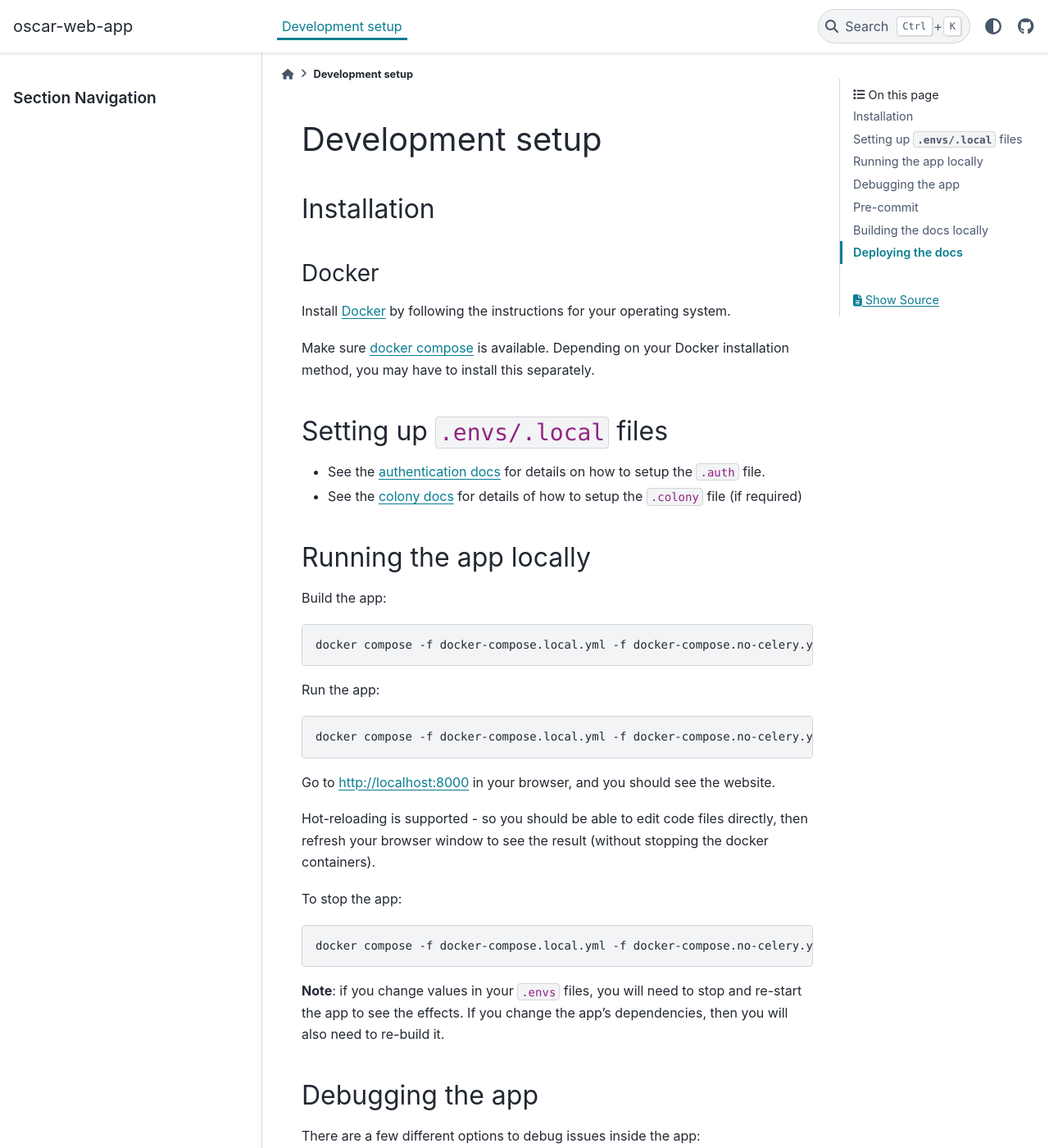
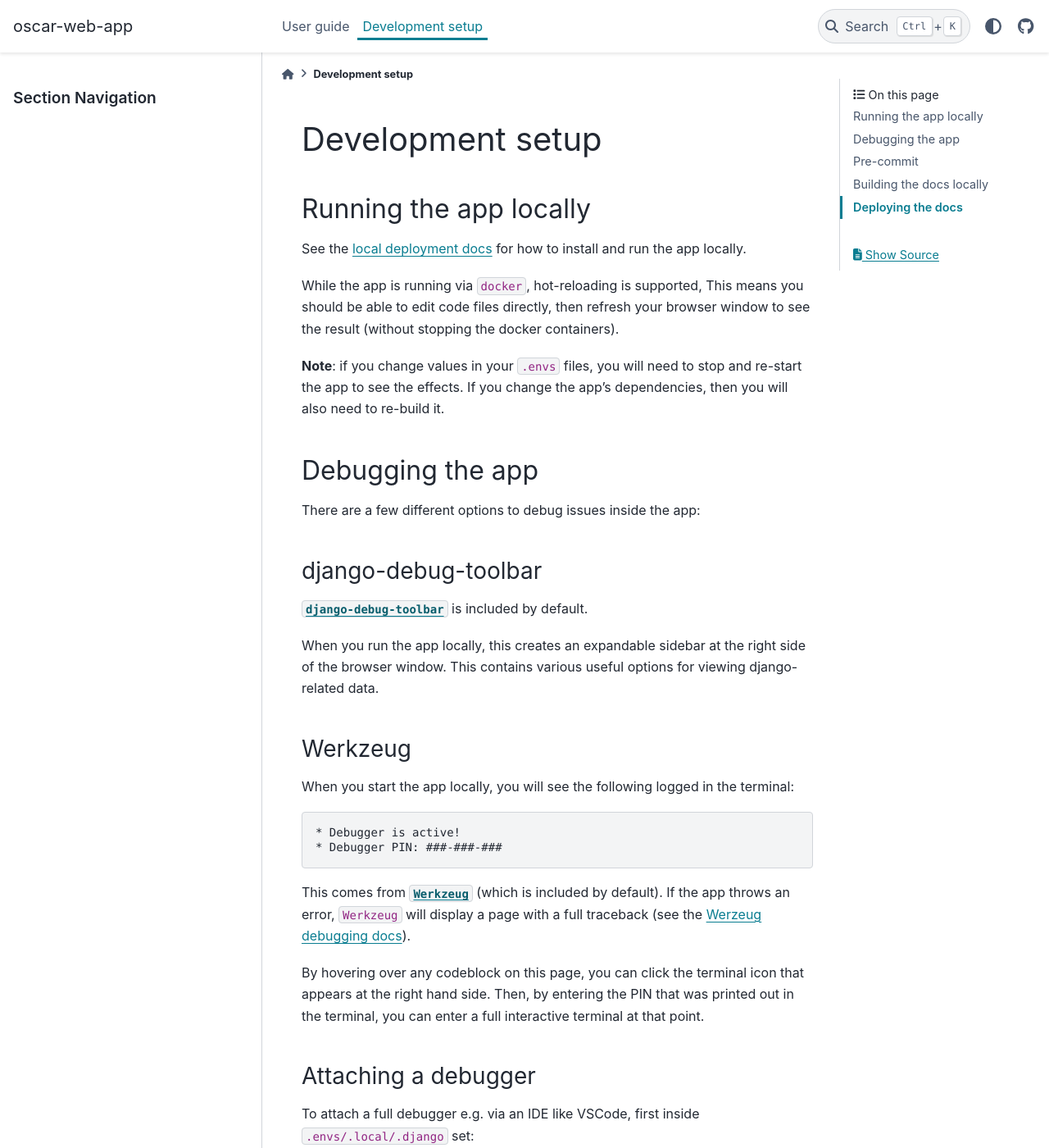
Before and after one commit to neuroinformatics-unit/OSCaR-web-app, a Sphinx documentation site: the page built from docs/source/developer_setup.md, in a window 1280 px wide and 1400 px high. Shown: the whole window at 82% size. Built offline with Sphinx 7.4.7 and the PyData theme 0.15.4, drawn with Linux system fonts in a browser that asks for light colours; pages that are not in the unit, such as notebooks, are missing from menus; some of the changed text lies outside the part shown.

Commit message:
expand user guide and improve index formatting

````diff
--- a/docs/source/conf.py
+++ b/docs/source/conf.py
@@ -38,6 +38,7 @@
     "sphinx_sitemap",
     "myst_parser",
     "nbsphinx",
+    "sphinx_design"
 ]
 
 # Configure the myst parser to enable cool markdown features
--- a/docs/source/developer_setup.md
+++ b/docs/source/developer_setup.md
@@ -1,38 +1,10 @@
 # Development setup
-
-## Installation
-
-### Docker
-
-Install [Docker](https://www.docker.com/) by following the instructions for your operating system.
-
-Make sure [docker compose](https://docs.docker.com/compose/) is available. Depending on your Docker installation method, you may have to install this separately.
-
-## Setting up `.envs/.local` files
-
-- See the [authentication docs](./user_guide/authentication.md) for details on how to setup the `.auth` file.
-- See the [colony docs](./user_guide/colony_management.md) for details of how to setup the `.colony` file (if required)
 
 ## Running the app locally
 
-Build the app:
-```bash
-docker compose -f docker-compose.local.yml -f docker-compose.no-celery.yml build
-```
+See the [local deployment docs](./user_guide/local_deployment.md) for how to install and run the app locally.
 
-Run the app:
-```bash
-docker compose -f docker-compose.local.yml -f docker-compose.no-celery.yml up
-```
-
-Go to [http://localhost:8000](http://localhost:8000) in your browser, and you should see the website.
-
-Hot-reloading is supported - so you should be able to edit code files directly, then refresh your browser window to see the result (without stopping the docker containers).
-
-To stop the app:
-```bash
-docker compose -f docker-compose.local.yml -f docker-compose.no-celery.yml down
-```
+While the app is running via `docker`, hot-reloading is supported, This means you should be able to edit code files directly, then refresh your browser window to see the result (without stopping the docker containers).
 
 **Note**: if you change values in your `.envs` files, you will need to stop and re-start the app to see the effects. If you change the app's dependencies, then you will also need to re-build it.
 
--- a/pyproject.toml
+++ b/pyproject.toml
@@ -66,6 +66,7 @@
   "setuptools-scm==10.2.1",
   "sphinx==9.1.0",
   "sphinx-autodoc-typehints==3.13.0",
+  "sphinx-design==0.7.0",
   "sphinx-sitemap==2.9.0"
 ]
 
````
Also changed, not shown: docs/source/index.md (+22 -4 lines), docs/source/user_guide/colony_management.md (+1 -1 lines), docs/source/user_guide/index.md (+3 -4 lines), docs/source/user_guide/local_deployment.md (+37 -0 lines), 1 other file.
